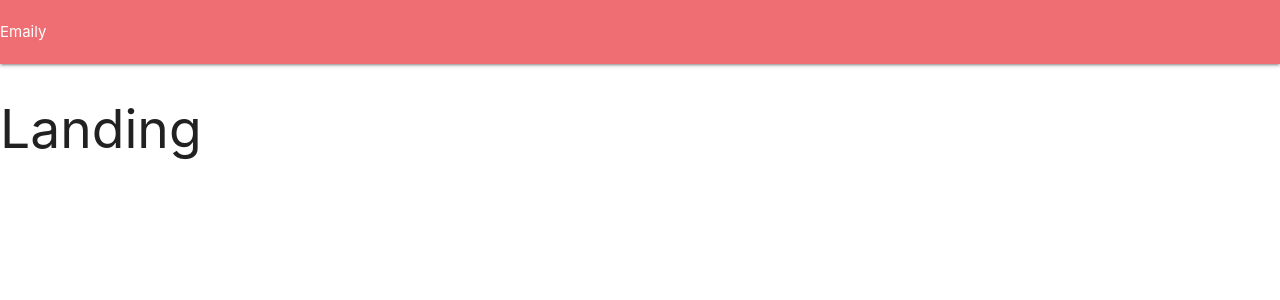
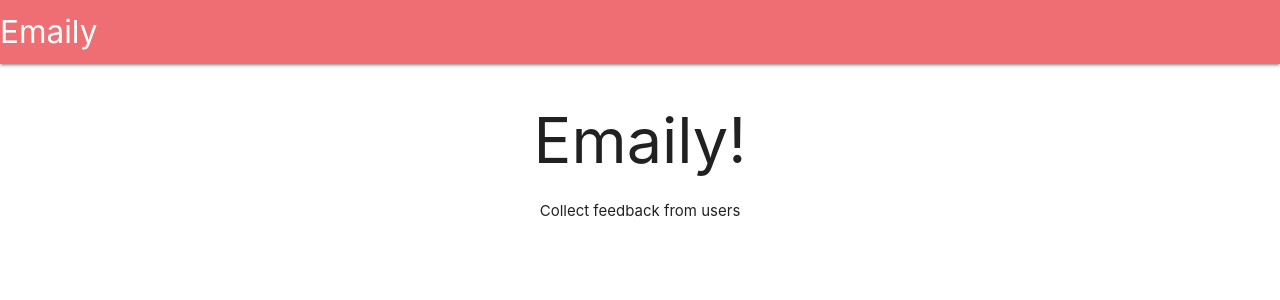
Before and after one commit to praveen-yadav/express_with_react, a React (Create React App) app in the folder client/: page / in a window 1280 px wide. Shown: the top 300 px of the page. Built offline with nearby package versions, Linux system fonts and the light colour scheme; no server answers.

Commit message:
Add Header&Landing,refactor code. Logo Redirection

```diff
--- a/client/src/actions/index.js
+++ b/client/src/actions/index.js
@@ -22,7 +22,7 @@
 /*fetch_user is a function that returns a function which takes dispatch as arg. It then request NodeServer with AJAX. when result come back, it dispatches action to redux*/
 export const fetch_user = () => async dispatch => {
         const res = await axios.get('/api/current_user');
-        dispatch({type: FETCH_USER , payload:res});
+        dispatch({type: FETCH_USER , payload:res.data});
     };
 /*
 console.log(res) =>
--- a/client/src/components/App.js
+++ b/client/src/components/App.js
@@ -4,7 +4,7 @@
 import * as actions from '../actions'; /*import all different action creaters */
 
 import Header from './Header'
-
+import Landing from './Landing'
 
 /*
 index.js is data driven layer
@@ -18,7 +18,6 @@
 
 const DashBoard = () =><h2>DashBoard</h2>;
 const SurveyNew = () =><h2>SurveyNew</h2>;
-const Landing = () =><h2>Landing</h2>;
 
 class App extends Component{
     /*We are using DidMount instead of WillMount because DidMount is called every time, global state of app is changed. It is called after component
--- a/client/src/components/Header.js
+++ b/client/src/components/Header.js
@@ -1,7 +1,12 @@
 import React, { Component } from 'react';
 import {connect} from 'react-redux';
+import {Link} from 'react-router-dom'
+
 class Header extends Component{
     renderContent(){
+        console.log("hi");
+        console.log(this.props.auth);
+
         switch(this.props.auth){
             case null:
                 return ;
@@ -11,29 +16,32 @@
                 );
              default:
                 return (
-                    <li><a href="#">Logout</a></li>
+                    <li><a href="/api/logout">Logout</a></li>
                 );
         }
     }
     render(){
-        console.log(this.props);
+
         return (
-            <div>
-                <nav>
+            <nav>
                 <div className="nav-wrapper">
-                    <a href="#" className="left">Emaily</a>
+                    <Link
+                        to={this.props.auth?'/surveys':'/'}
+                        className="left brand-logo"
+                    >
+                        Emaily
+                    </Link>
                     <ul id="nav-mobile" className="right">
                         {this.renderContent()}
                     </ul>
                 </div>
-                </nav>
-            </div>
+            </nav>
         )
     }
 }
 
 /*Take redux state, and fill the props auth from state which will be given to Header component below*/
-function mapStateToProps(state){
-    return {auth: state.auth};
+function mapStateToProps({auth}){
+    return {auth};
 }
 export default connect(mapStateToProps)(Header);
--- /dev/null
+++ b/client/src/components/Landing.js
@@ -0,0 +1,13 @@
+import React from 'react'
+import { connect } from 'mongoose';
+
+const Landing = () =>{
+    return (
+        <div style={{textAlign: 'center'}}>
+            <h1>Emaily!</h1>
+            Collect feedback from users
+        </div>
+    );
+};
+
+export default Landing;
```
Also changed, not shown: client/src/components/Surveys.js (added, +13 -0 lines).
